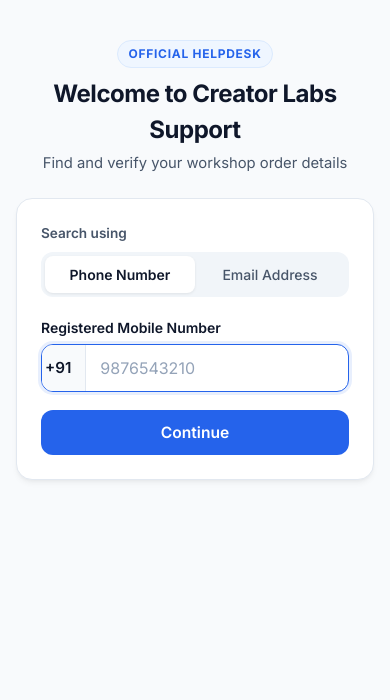
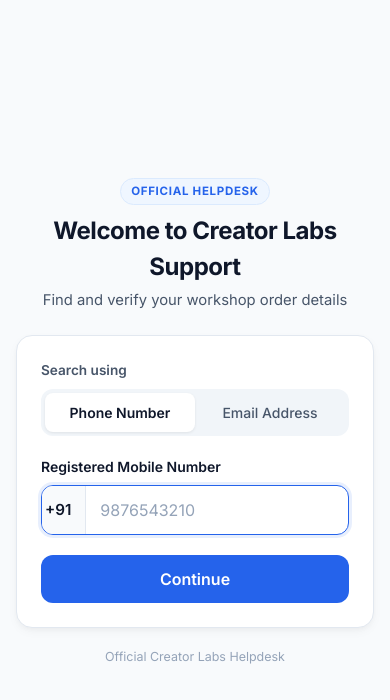
Before and after one commit to iamishujnv-maker/creatorlabs-support, a Next.js app: page / in a window 390 px wide. Shown: the top 700 px of the page. Built offline with nearby package versions, Linux system fonts and the light colour scheme.

Commit message:
fix: center card layout and eliminate mobile bottom empty space

```diff
--- a/src/app/globals.css
+++ b/src/app/globals.css
@@ -19,7 +19,7 @@
   --radius-sm: 8px;
   --radius: 12px;
   --radius-lg: 16px;
-  --shadow-card: 0 4px 6px -1px rgba(0, 0, 0, 0.05), 0 2px 4px -2px rgba(0, 0, 0, 0.05);
+  --shadow-card: 0 4px 12px -2px rgba(0, 0, 0, 0.05), 0 2px 6px -2px rgba(0, 0, 0, 0.04);
 }
 
 * {
@@ -31,6 +31,7 @@
 body {
   width: 100%;
   min-height: 100vh;
+  min-height: 100dvh;
   background-color: var(--bg-page);
   color: var(--text-primary);
   font-family: 'Inter', -apple-system, BlinkMacSystemFont, "Segoe UI", Roboto, sans-serif;
@@ -38,13 +39,23 @@
   -webkit-font-smoothing: antialiased;
 }
 
+/* Page Wrapper - Centered vertically & horizontally */
 .page-wrapper {
   min-height: 100vh;
+  min-height: 100dvh;
   display: flex;
   flex-direction: column;
   align-items: center;
-  justify-content: flex-start;
-  padding: 40px 16px;
+  justify-content: center;
+  padding: 24px 16px;
+}
+
+.center-container {
+  width: 100%;
+  max-width: 440px;
+  display: flex;
+  flex-direction: column;
+  margin: auto 0;
 }
 
 /* Header */
@@ -55,7 +66,7 @@
 
 .brand-badge {
   display: inline-block;
-  font-size: 0.75rem;
+  font-size: 0.72rem;
   font-weight: 700;
   text-transform: uppercase;
   letter-spacing: 0.06em;
@@ -83,7 +94,6 @@
 /* Main Container Card */
 .support-card {
   width: 100%;
-  max-width: 440px;
   background: var(--bg-surface);
   border: 1px solid var(--border);
   border-radius: var(--radius-lg);
@@ -113,7 +123,7 @@
 
 .tab-btn {
   flex: 1;
-  padding: 10px 14px;
+  padding: 11px 14px;
   border: none;
   background: transparent;
   font-family: inherit;
@@ -138,7 +148,7 @@
 
 /* Form Controls */
 .form-group {
-  margin-bottom: 18px;
+  margin-bottom: 20px;
 }
 
 .input-label {
@@ -146,12 +156,12 @@
   font-size: 0.875rem;
   font-weight: 600;
   color: var(--text-primary);
-  margin-bottom: 6px;
+  margin-bottom: 8px;
 }
 
 .input-field {
   width: 100%;
-  padding: 12px 14px;
+  padding: 13px 14px;
   font-size: 1rem;
   font-family: inherit;
   border: 1.5px solid var(--border);
@@ -187,7 +197,7 @@
 }
 
 .phone-prefix {
-  padding: 12px 14px;
+  padding: 13px 14px;
   background: #f8fafc;
   border-right: 1.5px solid var(--border);
   font-weight: 600;
@@ -200,7 +210,7 @@
 
 .phone-input {
   flex: 1;
-  padding: 12px 14px;
+  padding: 13px 14px;
   font-size: 1rem;
   font-family: inherit;
   border: none;
@@ -216,8 +226,8 @@
 /* Primary Action Buttons */
 .btn-primary {
   width: 100%;
-  padding: 13px 18px;
-  font-size: 0.975rem;
+  padding: 14px 18px;
+  font-size: 1rem;
   font-weight: 600;
   font-family: inherit;
   color: #ffffff;
@@ -243,8 +253,8 @@
 
 .btn-confirm {
   width: 100%;
-  padding: 13px 18px;
-  font-size: 0.975rem;
+  padding: 14px 18px;
+  font-size: 1rem;
   font-weight: 600;
   font-family: inherit;
   color: #ffffff;
@@ -265,7 +275,7 @@
 
 .btn-ghost {
   width: 100%;
-  padding: 11px 16px;
+  padding: 12px 16px;
   font-size: 0.875rem;
   font-weight: 500;
   font-family: inherit;
@@ -349,7 +359,7 @@
   display: flex;
   justify-content: space-between;
   align-items: flex-start;
-  padding: 7px 0;
+  padding: 8px 0;
   font-size: 0.875rem;
 }
 
@@ -384,3 +394,11 @@
   font-size: 0.875rem;
   margin-top: 14px;
 }
+
+/* Subtle, clean bottom brand */
+.app-footer {
+  text-align: center;
+  margin-top: 20px;
+  font-size: 0.78rem;
+  color: var(--text-muted);
+}
--- a/src/app/page.tsx
+++ b/src/app/page.tsx
@@ -92,7 +92,8 @@
 
   return (
     <div className="page-wrapper">
-      {/* Sleek, simple header */}
+      <div className="center-container">
+        {/* Sleek header */}
         <header className="app-header">
           <span className="brand-badge">Official Helpdesk</span>
           <h1 className="header-title">Welcome to Creator Labs Support</h1>
@@ -297,6 +298,11 @@
             </div>
           )}
         </main>
+
+        <footer className="app-footer">
+          <span>Official Creator Labs Helpdesk</span>
+        </footer>
+      </div>
     </div>
   );
 }
```
Lines whose indentation alone changed are shown as unchanged.
